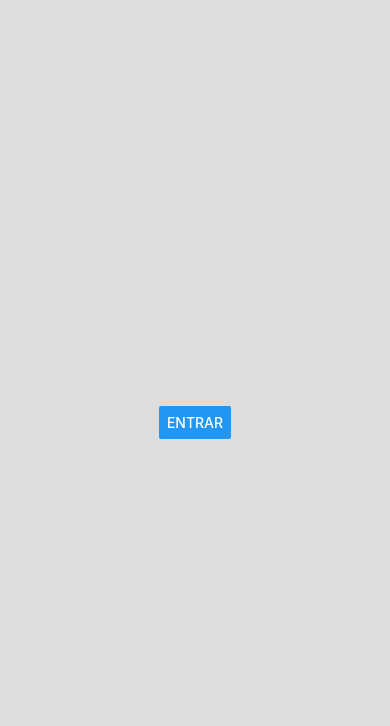
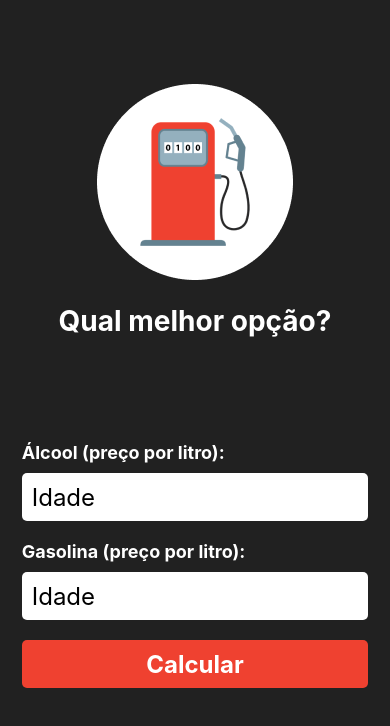
Before and after one commit to Murilo-Augusto/Curso-Udemy, a React Native app: screen / in a window 390 px wide. Shown: the top 726 px of the page. Built offline with nearby package versions, Linux system fonts and the light colour scheme.

Commit message:
Primeira tela

```diff
--- a/App.js
+++ b/App.js
@@ -1,7 +1,7 @@
-import { StatusBar } from 'react-native';
+import { StatusBar, Touchable } from 'react-native';
 import React, { Component } from 'react';
-import { Text, View, StyleSheet, TextInput, Button, Modal } from 'react-native';
-import Entrar from './src/Entrar'
+import { Text, View, StyleSheet, TextInput, Image, Button, Modal, TouchableOpacity} from 'react-native';
+import Calcular from './src/Calcular'
 
 class App extends Component {
   constructor(props) {
@@ -25,15 +25,26 @@ class App extends Component {
   render() {
     return (
       <View style={styles.container} >
-        <Button title='Entrar' onPress={this.entrar} />
-
+        <StatusBar hidden/>
+        <View style={styles.firstPart} >
+          <Image
+          style={styles.logoImage}
+          source={require('./src/img/logo.png')}
+          />
+          <Text style={styles.title} >Qual melhor opção?</Text>
+        </View>
+        <View style={styles.secondPart}>
+          <Text style={styles.label} >Álcool (preço por litro):</Text>
+          <TextInput style={styles.textInput} placeholder='Idade' keyboardType='numeric' />
+          <Text style={styles.label} >Gasolina (preço por litro):</Text>
+          <TextInput style={styles.textInput} placeholder='Idade' keyboardType='numeric' />
+          <TouchableOpacity style={styles.button} onPress={this.entrar} ><Text style={styles.textButton} >Calcular</Text></TouchableOpacity>
+        </View>
         <Modal transparent={true} animationType='fade' visible={this.state.modalVisible}>
           <View style={styles.modalView}>
-            <Entrar fechar={this.sair} />
+            <Calcular fechar={this.sair} />
           </View>
         </Modal>
-
-        <StatusBar />
       </View>
     );
   }
@@ -44,7 +55,52 @@ const styles = StyleSheet.create({
     flex: 1,
     justifyContent: 'center',
     alignItems: 'center',
-    backgroundColor: '#DDD'
+    backgroundColor: '#212121',
+    padding: 20,
+  },
+  firstPart: {
+    flex: 1,
+    justifyContent: 'center',
+    alignItems: 'center',
+    marginBottom: 40,
+  },
+  logoImage: {
+    marginBottom: 24,
+  },
+  title: {
+    color: '#FFF',
+    fontSize: 28,
+    fontWeight: 'bold'
+  },
+  secondPart: {
+    flex: 1,
+    width: '99%',
+  },
+  label: {
+    color: '#FFF',
+    fontSize: 18,
+    fontWeight: 'bold',
+    marginBottom: 10,
+  },
+  textInput: {
+    height: 48,
+    backgroundColor: '#FFF',
+    padding: 10,
+    fontSize: 24,
+    marginBottom: 20,
+    borderRadius: 5,
+  },
+  button: {
+    height: 48,
+    justifyContent: 'center',
+    alignItems: 'center',
+    backgroundColor: '#ef4130',
+    borderRadius: 5
+  },
+  textButton: {
+    color: '#FFF',
+    fontSize: 24,
+    fontWeight: 'bold'
   },
   modalView: {
     flex: 1,
--- a/src/Entrar.js
+++ b/src/Calcular/index.js
@@ -2,7 +2,7 @@ import React, { Component } from 'react';
 import { View, Text, StyleSheet, TouchableOpacity, ScrollView } from 'react-native';
 import { Ionicons } from '@expo/vector-icons';
 
-export default class src extends Component {
+export default class Calcular extends Component {
     render() {
         return (
             <View style={styles.mainConteiner}>
```
Also changed, not shown: src/img/gas.png (added), src/img/logo.png (added).
